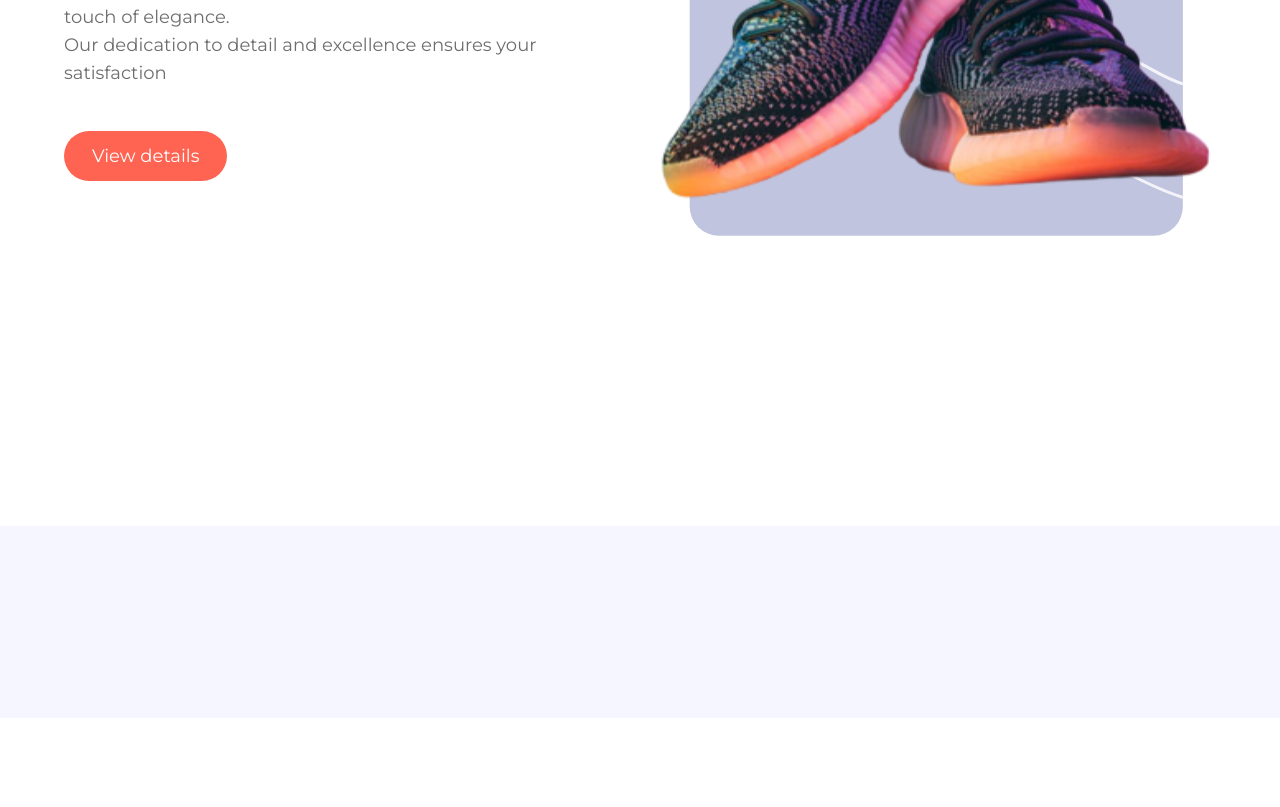
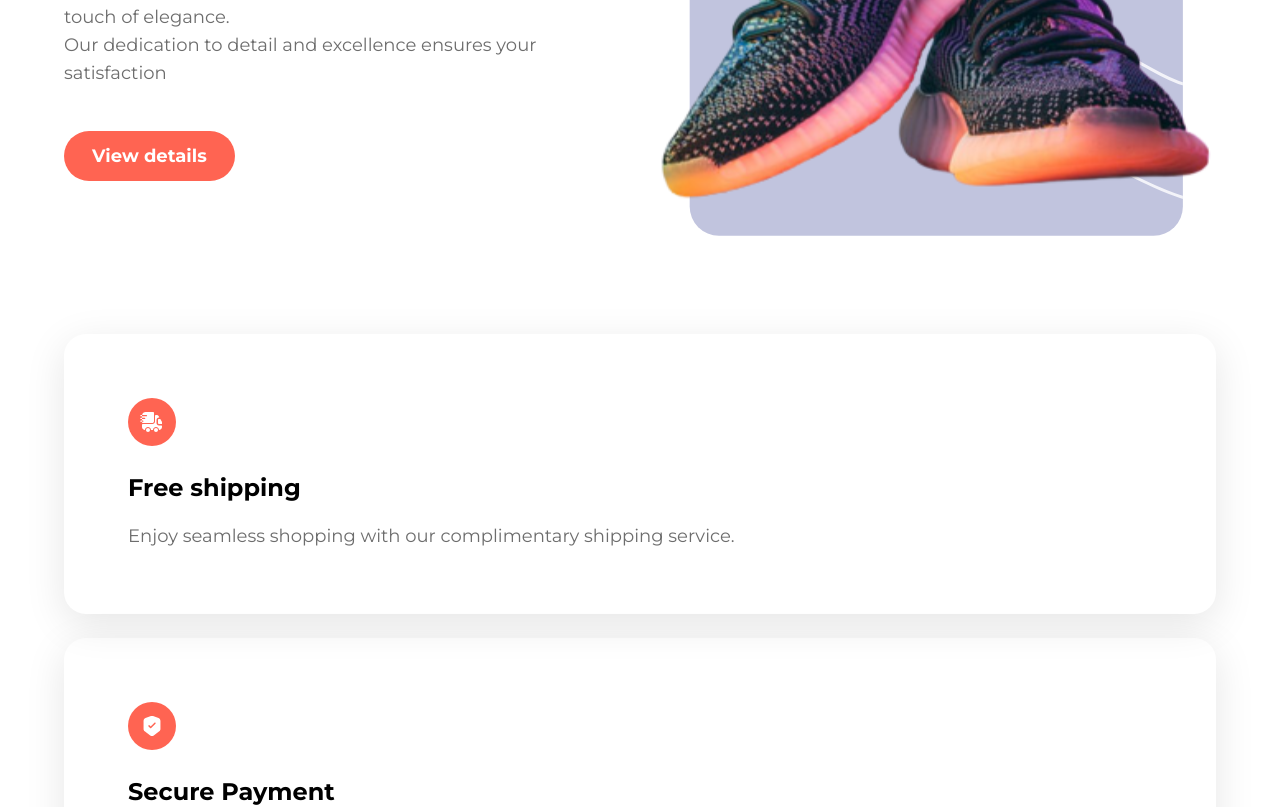
Before and after one commit to NotVinay/nike-landing-page-tailwind, a React (Vite) app: page / in a window 1280 px wide. Shown: the part 2100-2907 px from the top of the page. Built offline with nearby package versions, Linux system fonts and the light colour scheme; a web font is replaced by a local one.

Commit message:
Added Services section

```diff
--- a/src/sections/Services.jsx
+++ b/src/sections/Services.jsx
@@ -1,9 +1,29 @@
+import { services } from "../constants";
+
 const Services = () => {
   return (
-    <div>
+    <section className="max-container mt-18 flex flex-col gap-6">
+      {services.map((service, i) => (
+        <div
+          key={`service-${i}`}
+          className="flex flex-col p-16 shadow-3xl rounded-[22px]"
+        >
+          <div className="bg-coral-red w-12 h-12 rounded-full flex justify-center items-center">
+            <img
+              src={service.imgURL}
+              alt={service.label}
+              width={24}
+              height={24}
+            />
+          </div>
+          <p className="mt-6 font-montserrat text-2xl font-bold leading-normal">
+            {service.label}
+          </p>
+          <p className="mt-4 info-text">{service.subtext}</p>
+        </div>
+      ))}
+    </section>
+  );
+};
 
-    </div>
-  )
-}
-
-export default Services
+export default Services;
--- a/src/sections/SuperQuality.jsx
+++ b/src/sections/SuperQuality.jsx
@@ -21,7 +21,7 @@ const SuperQuality = () => {
           <br />
           Our dedication to detail and excellence ensures your satisfaction
         </p>
-        <div className="mt-11 w-max">
+        <div className="mt-11 w-max font-bold">
           <Button label="View details" />
         </div>
       </div>
```
